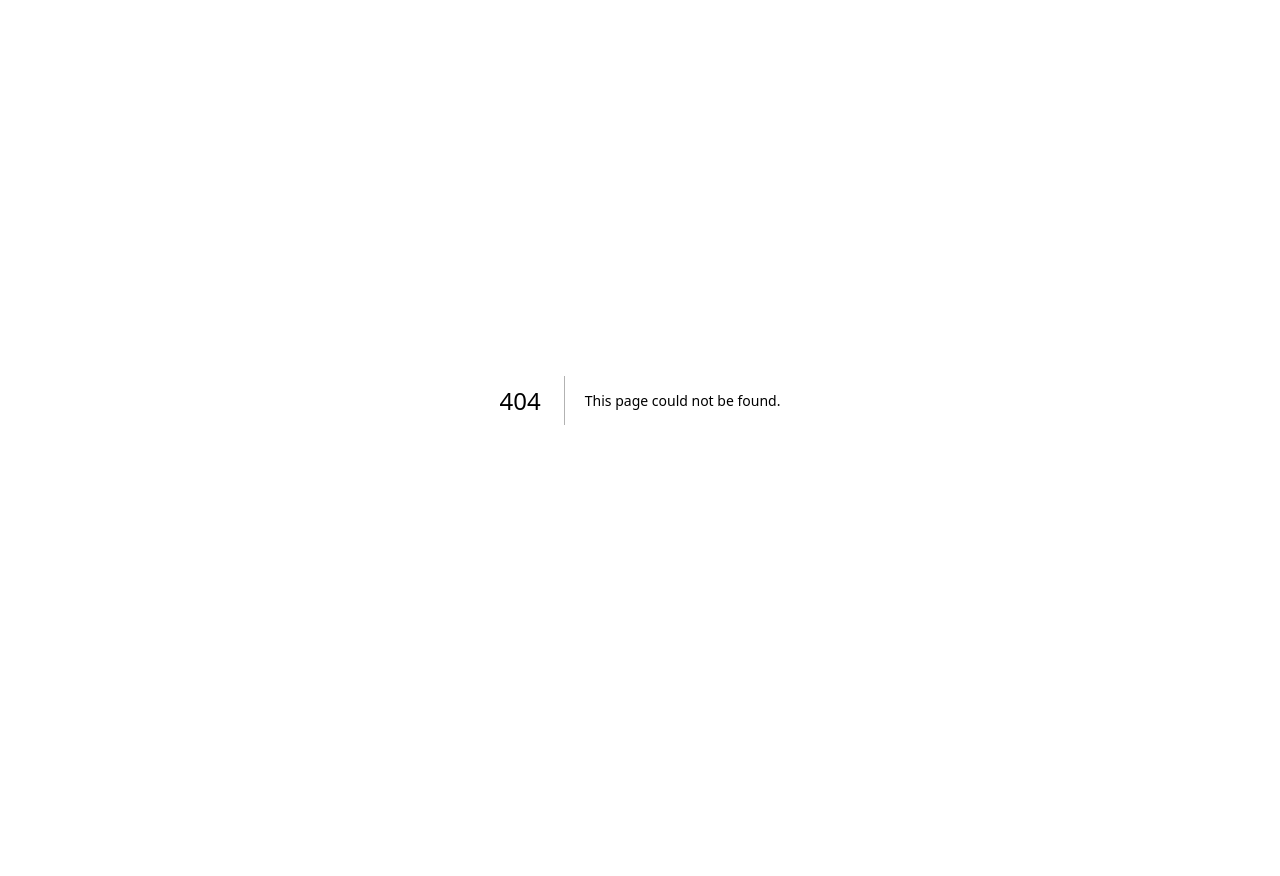
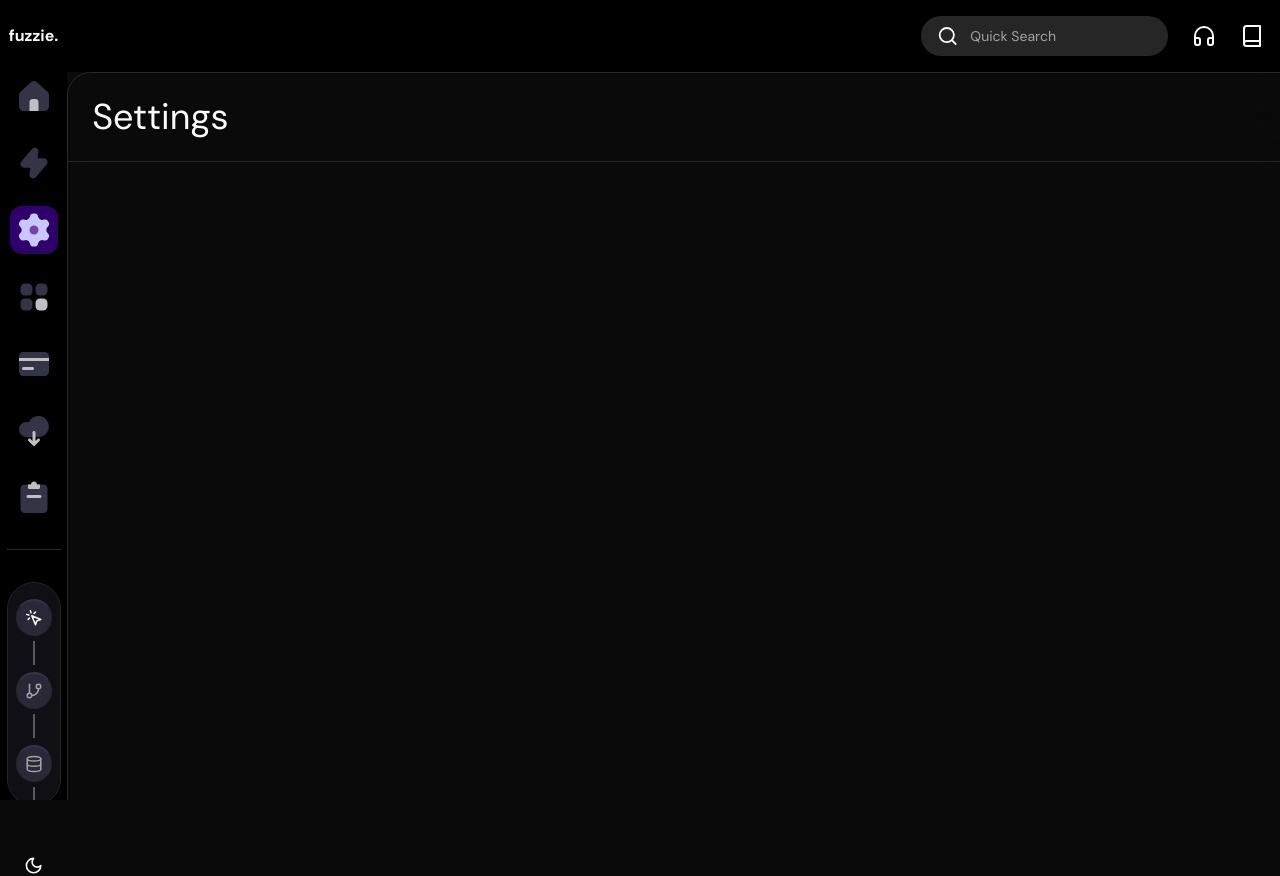
Before and after one commit to codecommander03/fuzzy, a Next.js app: page /settings in a window 1280 px wide. Before the commit this address had no page. Before the commit the page ends 800 px from the top, so only its background shows below. Built offline with nearby package versions, Linux system fonts and the light colour scheme.

Commit message:
settings page

```diff
--- /dev/null
+++ b/src/app/(main)/(pages)/settings/page.tsx
@@ -0,0 +1,15 @@
+import React from 'react'
+
+type Props = {}
+
+const Settings = (props: Props) => {
+    return (
+        <div className="flex flex-col gap-4">
+            <h1 className="sticky top-0 z-[10] flex items-center justify-between border-b bg-background/50 p-6 text-4xl backdrop-blur-lg">
+                <span>Settings</span>
+            </h1>
+        </div>
+    )
+}
+
+export default Settings
```
